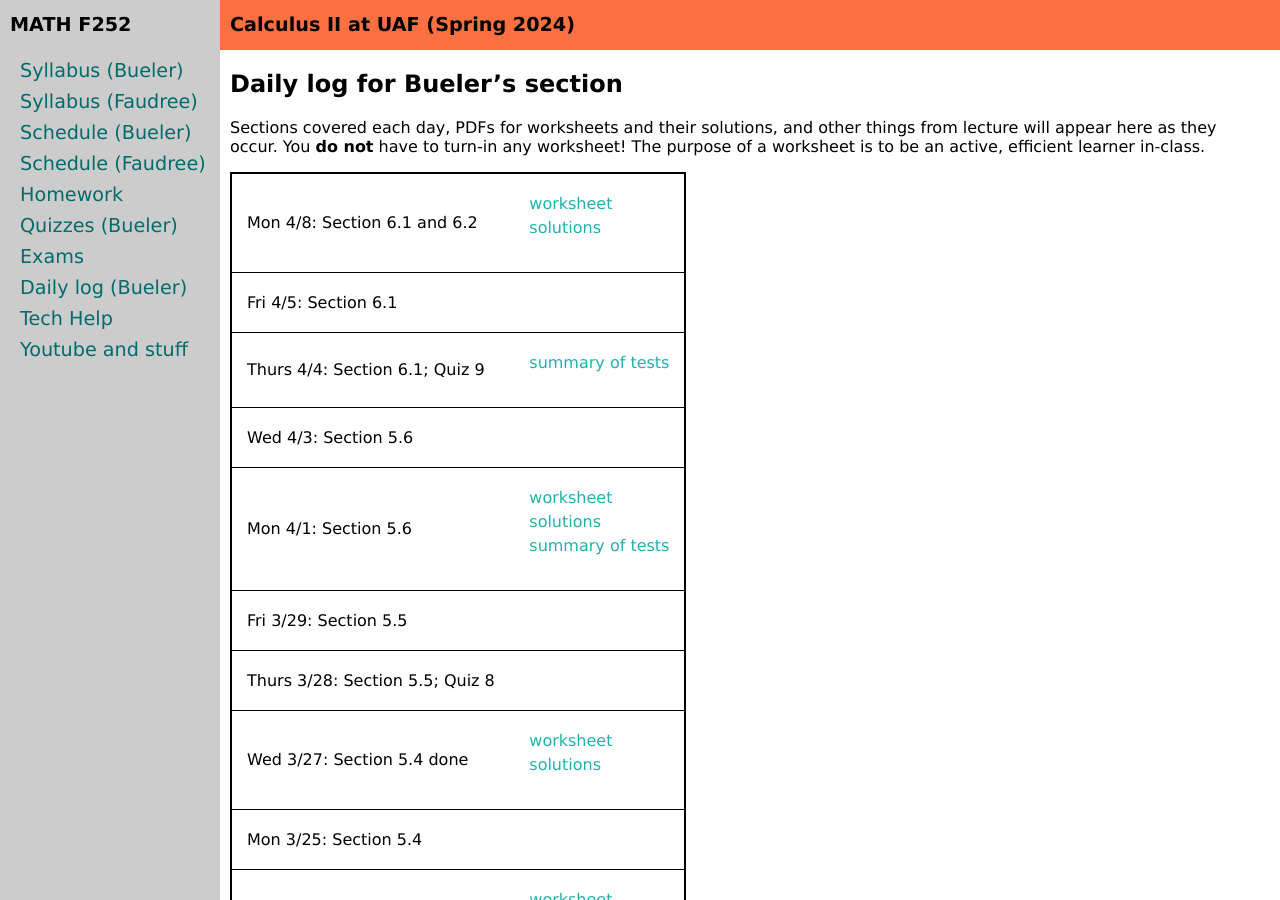
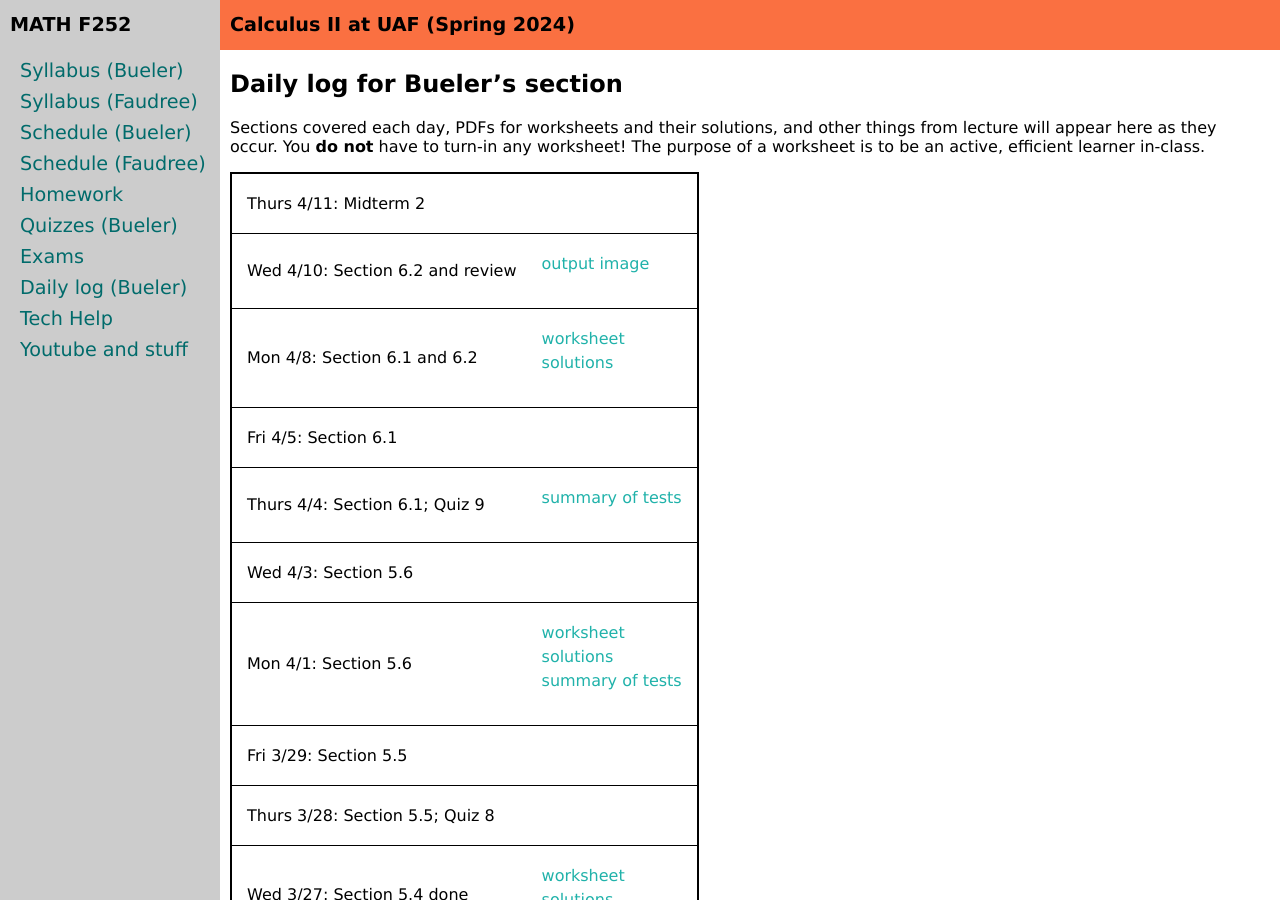
Before and after one commit to uaf-math/calc2, a Jekyll site: the page built from daily.md, in a window 1280 px wide and 900 px high. Built offline with Jekyll 4.4.1, drawn with Linux system fonts in a browser that asks for light colours.

```diff
--- a/_data/daily.yml
+++ b/_data/daily.yml
@@ -1,6 +1,11 @@
 semester: Spring 2024
 home: assets/worksheets/S24
 daily:
+- name: Midterm 2
+  date: Thurs 4/11
+- name: Section 6.2 and review
+  date: Wed 4/10
+  image: matching.pdf
 - name: Section 6.1 and 6.2
   date: Mon 4/8
   worksheet: 6p12.pdf
```
Also changed, not shown: 5 other files.
